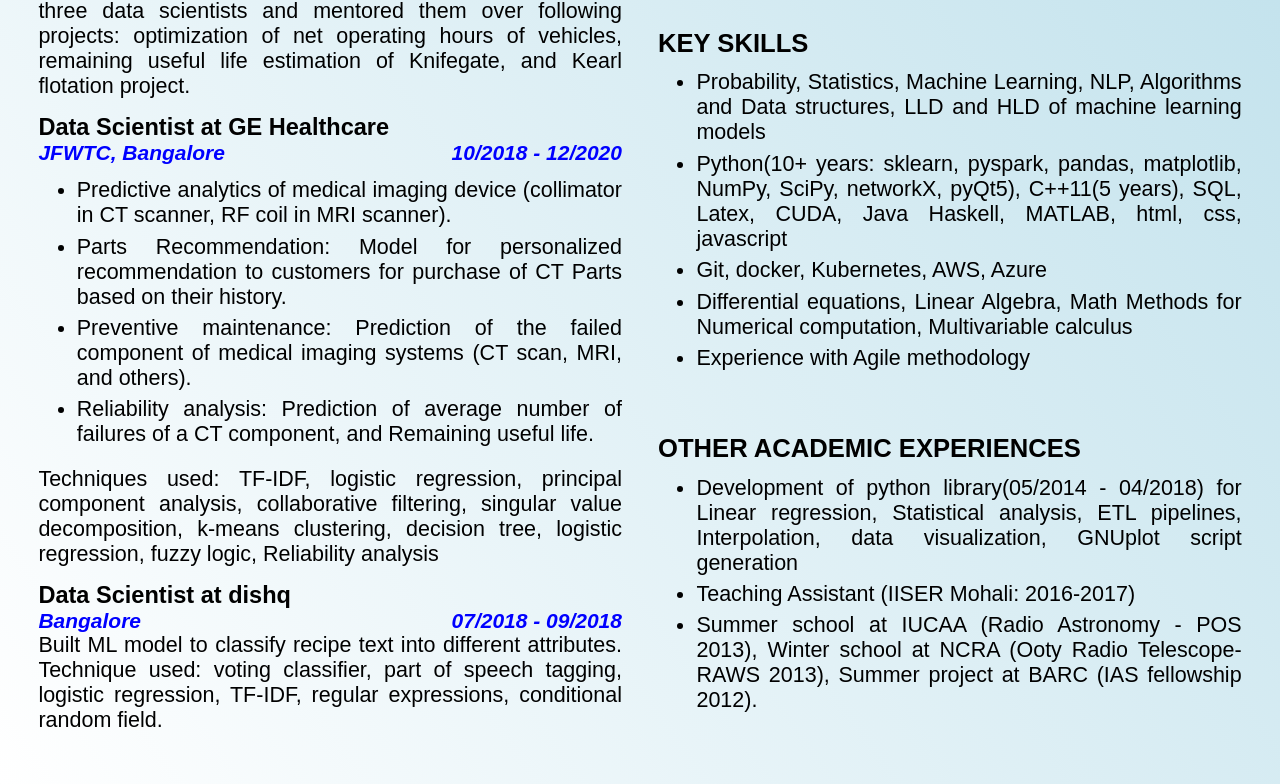
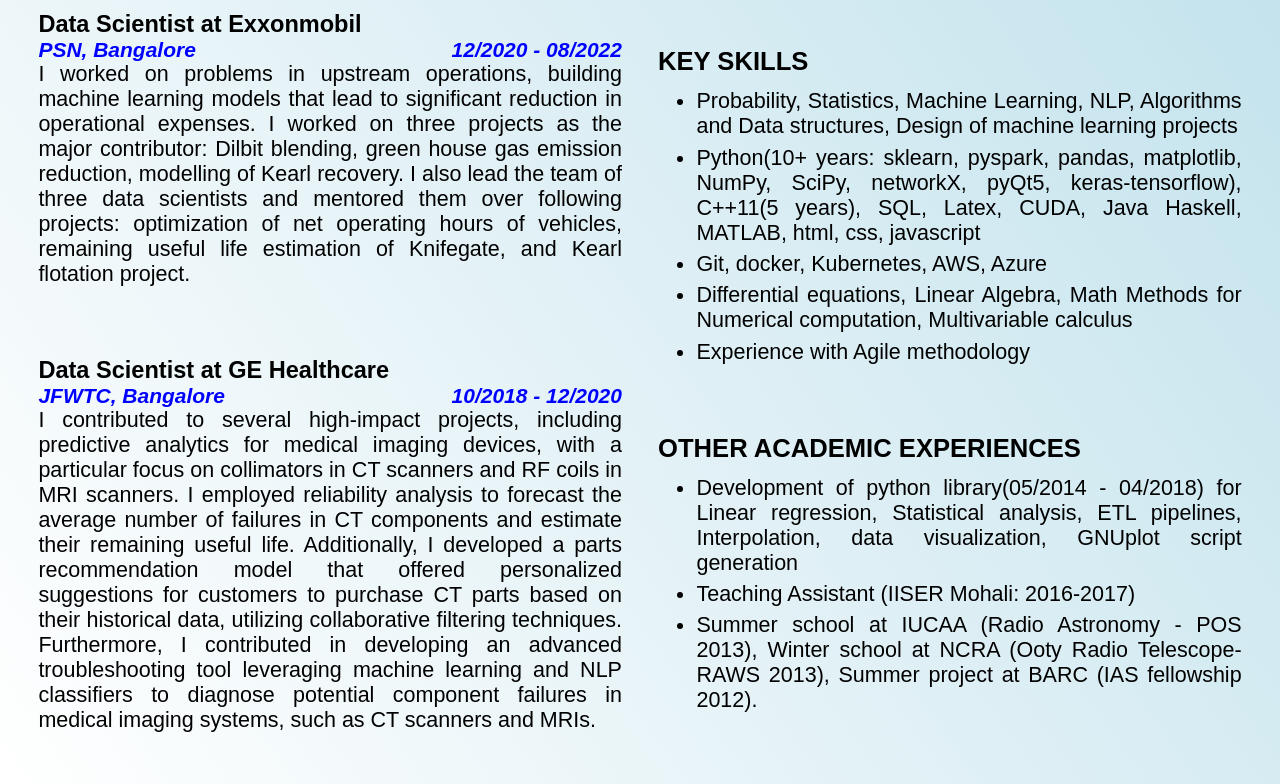
Before and after one commit to pranayrungta/pranayrungta.github.io, a Gatsby site: page /resume in a window 1280 px wide. Shown: the part 1003-1787 px from the top of the page. Built offline with nearby package versions, Linux system fonts and the light colour scheme; Gatsby itself is replaced by a stand-in of ours.

Commit message:
updated resume

```diff
--- a/src/pages/resume.js
+++ b/src/pages/resume.js
@@ -56,15 +56,14 @@
                   <div className="resumeven">Bangalore</div>
                   <div className="resumeten">08/2024 - present</div>
               </div>
-              <p id='resumep'> I am working on improving the ML models for deals KPI.  </p>
+              <p id='resumep'> I developed models for the private exchange within the supply-side platform. I contributed to the enhancement and implementation of the machine learning model, transitioning from LGBM model to MLP, for Deals KPI project. I also developed ID-graph from SSP data, which was utilized for amplification during bidding.  </p>
           </div>
           <div className="exp"><h4 className='exphead'>Lead Data Scientist at Freshworks</h4>
               <div className="resumeventen">
                   <div className="resumeven">Bangalore</div>
                   <div className="resumeten">08/2022 - 07/2024</div>
               </div>
-              <p id='resumep'> I was leading the analytics team of three data scientists responsible for building backend of forecasting engine for multiple metrics: namely ticket count, resolution time and response time. I also worked as an individual contributor on the "AI first" project that aims to build NLP engine for all customer interaction concerned with analytics. In this project we built services that enables customers to interact with Freshworks products in natural language using LLM(like chatGPT).
-              I also developed the core engine for root cause analysis for multiple insights (e.g. spike in ticket count) that used history data and machine learning to generate a tree to localise the reason behind an anomaly.
+              <p id='resumep'> I led a team of three data scientists responsible for developing the backend of a forecasting engine that tracked multiple metrics, including ticket count, resolution time, and response time. Additionally, I designed and implemented the core engine for root cause analysis, which leveraged historical data and machine learning to generate a tree that identified the underlying causes of anomalies, such as spikes in ticket volume.
               </p>
           </div>
           <div className="exp"><h4 className='exphead'>Data Scientist at Exxonmobil</h4>
@@ -80,28 +79,8 @@
                   <div className="resumeven">JFWTC, Bangalore</div>
                   <div className="resumeten">10/2018 - 12/2020</div>
               </div>
-              <p id='resumep'> <ul className='resumeul'>
-                      <li> Predictive analytics of medical imaging device
-                          (collimator in CT scanner, RF coil in MRI scanner).  </li>
-                      <li> Parts Recommendation: Model for personalized recommendation to
-                          customers for purchase of CT Parts based on their history. </li>
-                      <li> Preventive maintenance: Prediction of the failed component of medical
-                          imaging systems (CT scan, MRI, and others). </li>
-                      <li> Reliability analysis: Prediction of average number of
-                          failures of a CT component, and Remaining useful life. </li>
-                  </ul>
-                  <p> Techniques used: TF-IDF, logistic regression, principal component analysis, collaborative filtering, singular value decomposition, k-means clustering, decision tree, logistic regression, fuzzy logic, Reliability analysis
-                  </p>
-              </p>
-          </div>
-          <div className="exp"><h4 className='exphead'>Data Scientist at dishq</h4>
-              <div className="resumeventen">
-                  <div className="resumeven">Bangalore</div>
-                  <div className="resumeten">07/2018 - 09/2018</div>
-              </div>
-              <p> Built ML model to classify recipe text into different attributes.
-                  Technique used: voting classifier, part of speech tagging, logistic regression,
-                  TF-IDF, regular expressions, conditional random field.
+              <p>
+                  I contributed to several high-impact projects, including predictive analytics for medical imaging devices, with a particular focus on collimators in CT scanners and RF coils in MRI scanners. I employed reliability analysis to forecast the average number of failures in CT components and estimate their remaining useful life. Additionally, I developed a parts recommendation model that offered personalized suggestions for customers to purchase CT parts based on their historical data, utilizing collaborative filtering techniques. Furthermore, I contributed in developing an advanced troubleshooting tool leveraging machine learning and NLP classifiers to diagnose potential component failures in medical imaging systems, such as CT scanners and MRIs.
               </p>
           </div>
       </div>
@@ -143,9 +122,9 @@
           <div><h3 className='subhead'>KEY SKILLS</h3>
           <ul className='resumeul'>
               <li> Probability, Statistics, Machine Learning, NLP, Algorithms and Data structures,
-                   LLD and HLD of machine learning models</li>
+                   Design of machine learning projects</li>
               <li> Python(10+ years: sklearn, pyspark, pandas, matplotlib, NumPy,
-                   SciPy, networkX, pyQt5), C++11(5 years), SQL, Latex, CUDA, Java
+                   SciPy, networkX, pyQt5, keras-tensorflow), C++11(5 years), SQL, Latex, CUDA, Java
                    Haskell, MATLAB, html, css, javascript</li>
               <li> Git, docker, Kubernetes, AWS, Azure</li>
               <li> Differential equations, Linear Algebra, Math Methods for Numerical computation,
```
Also changed, not shown: 1 other file.
